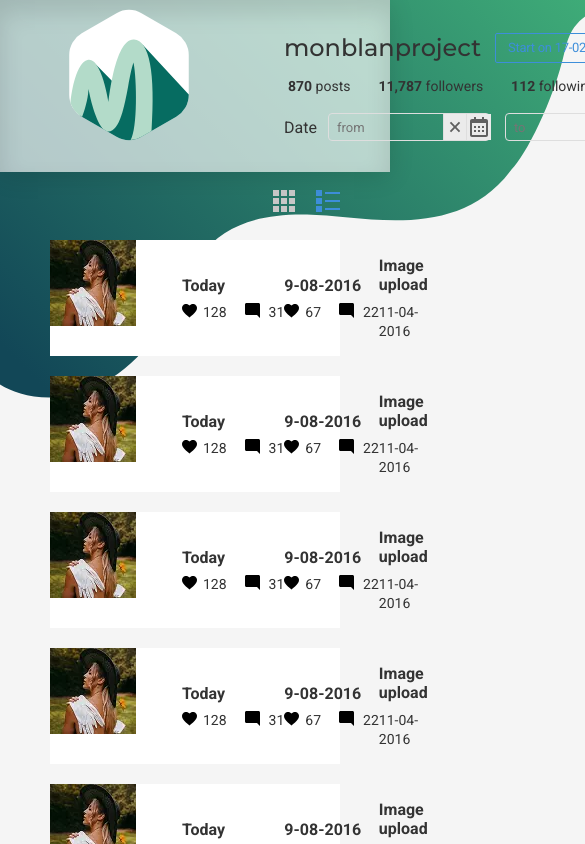
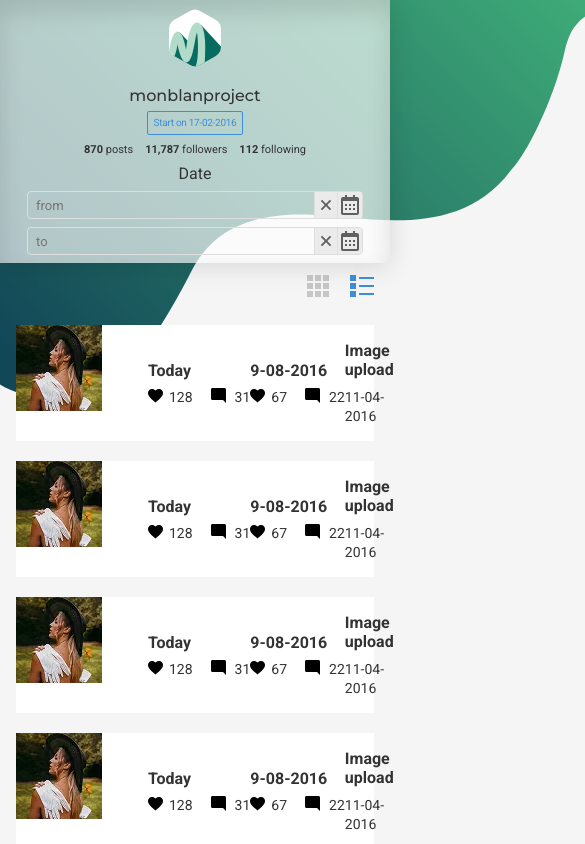
Before and after one commit to Tolkachev-A/Webspark, a website built with Vite: page index.html in a window 390 px wide. Shown: the top 844 px of the page, 585 px wide, since content can reach past the window. Built offline with nearby package versions, Linux system fonts and the light colour scheme.

Commit message:
feat: fix style header

```diff
--- a/src/styles/index.scss
+++ b/src/styles/index.scss
@@ -385,3 +385,169 @@ body {
     color: $primary;
   }
 }
+
+@media (max-width: 1024px) {
+  .header {
+    .container {
+      padding: 0 40px;
+    }
+
+    &__top {
+      gap: 40px;
+    }
+
+    &__logo svg {
+      width: 100px;
+      height: 100px;
+    }
+
+    h1 {
+      font-size: 20px;
+    }
+
+    &__stats {
+      gap: 20px;
+    }
+  }
+
+  .main {
+    padding: 18px 30px 40px 30px;
+  }
+}
+
+@media (max-width: 768px) {
+  .header {
+    padding: 12px 0;
+
+    .container {
+      padding: 0 20px;
+    }
+
+    &__top {
+      flex-direction: column;
+      gap: 12px;
+      align-items: center;
+      text-align: center;
+    }
+
+    &__logo {
+      margin: 0 auto;
+    }
+
+    &__logo svg {
+      width: 80px;
+      height: 80px;
+    }
+
+    &__info {
+      gap: 10px;
+      margin-top: 8px;
+      flex-direction: column;
+      align-items: center;
+    }
+
+    h1 {
+      font-size: 18px;
+      margin: 0;
+    }
+
+    .badge {
+      font-size: 11px;
+      padding: 4px 8px 5px 8px;
+    }
+
+    &__stats {
+      width: 100%;
+      justify-content: center;
+      gap: 20px;
+      padding-left: 0;
+      margin-top: 12px;
+    }
+
+    .stat {
+      margin: 0;
+      font-size: 12px;
+    }
+  }
+
+  .filters {
+    flex-direction: column;
+    align-items: center;
+    gap: 12px;
+    margin-top: 8px;
+  }
+
+  .date-inputs {
+    flex-wrap: wrap;
+    gap: 10px;
+    justify-content: center;
+    width: 100%;
+  }
+
+  .date-input-wrapper {
+    width: calc(50% - 5px);
+  }
+
+  .main {
+    padding: 16px 20px 30px 20px;
+  }
+}
+
+@media (max-width: 480px) {
+  .header {
+    padding: 8px 0;
+
+    .container {
+      padding: 0 16px;
+    }
+
+    &__top {
+      gap: 8px;
+    }
+
+    &__logo svg {
+      width: 60px;
+      height: 60px;
+    }
+
+    &__info {
+      gap: 6px;
+      margin-top: 6px;
+    }
+
+    h1 {
+      font-size: 16px;
+    }
+
+    .badge {
+      font-size: 10px;
+      padding: 3px 6px 4px 6px;
+    }
+
+    &__stats {
+      gap: 12px;
+      margin-top: 8px;
+    }
+
+    .stat {
+      margin: 0;
+      font-size: 11px;
+    }
+  }
+
+  .filters {
+    gap: 8px;
+  }
+
+  .date-inputs {
+    gap: 8px;
+  }
+
+  .date-input-wrapper {
+    width: 100%;
+  }
+
+  .main {
+    padding: 12px 16px 24px 16px;
+  }
+}
```
